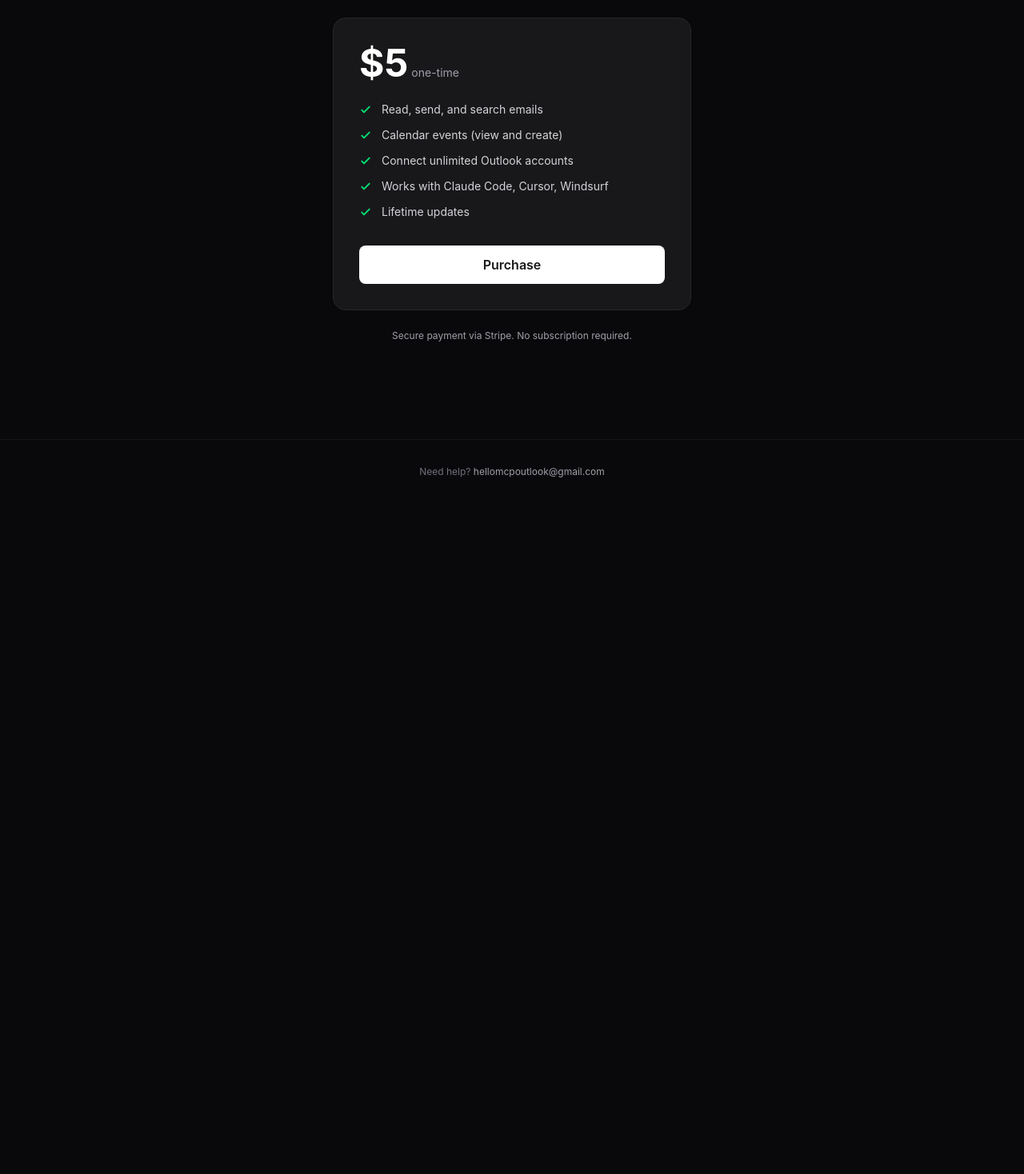
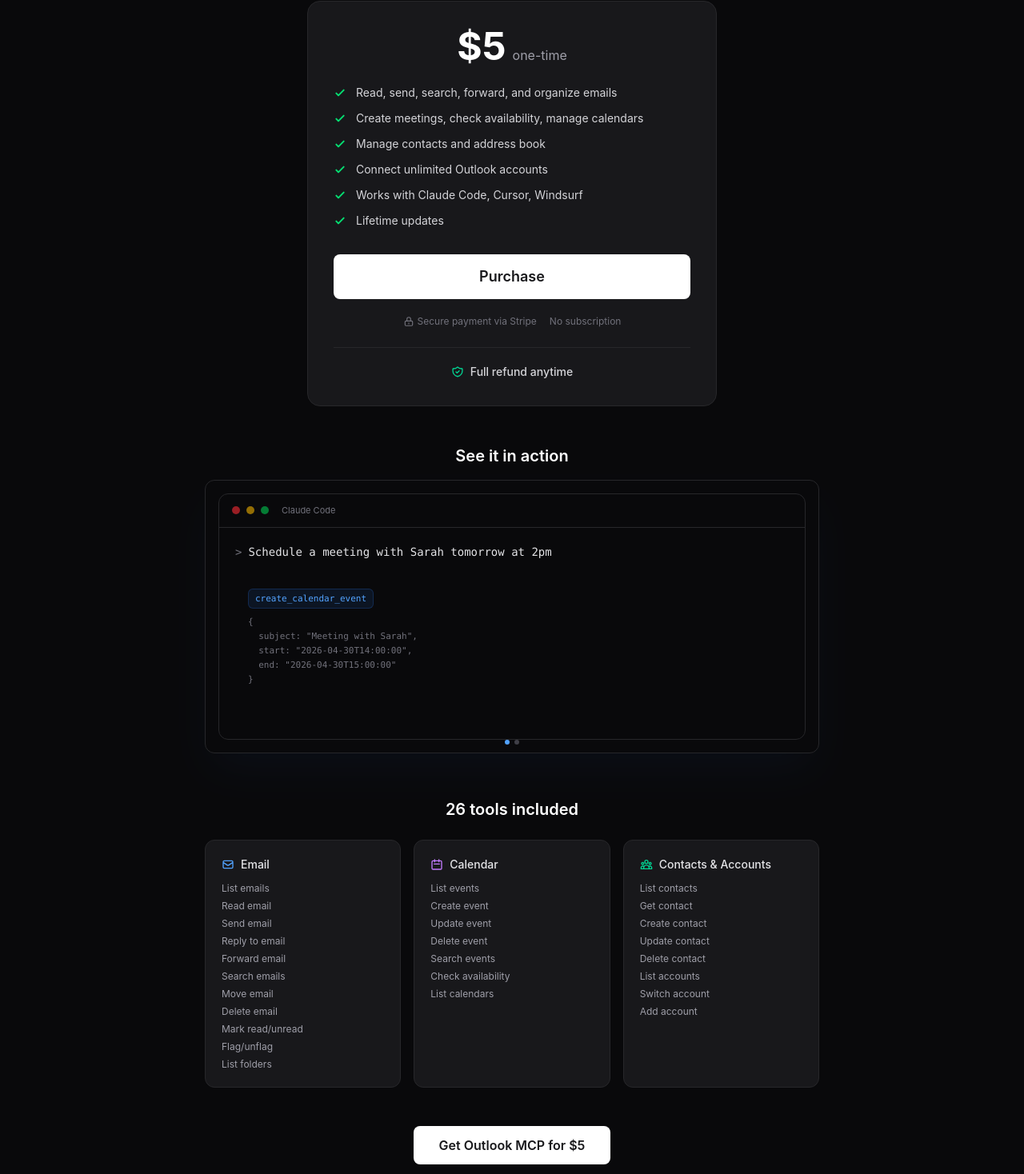
Before and after one commit to paytience/google-calendar-mcp, a Next.js app in the folder web/: page /pricing in a window 1280 px wide. Shown: the part 307-1775 px from the top of the page at 80% size. Before the commit the page ends 937 px from the top, so only its background shows below. Built offline with nearby package versions, Linux system fonts and the light colour scheme.

Commit message:
Redesign pricing page and fix tools list consistency
Improve pricing page layout with centered card, refund guarantee with
shield icon, tool categories in bordered cards with icons, and a second
CTA at page bottom. Fix tools count (26) and update success page to
list all 26 tools.

```diff
--- a/web/app/pricing/page.tsx
+++ b/web/app/pricing/page.tsx
@@ -2,7 +2,9 @@
 
 import { useSearchParams } from "next/navigation";
 import Link from "next/link";
-import { Suspense, useState } from "react";
+import { Suspense, useState, useEffect } from "react";
+import { track } from "@vercel/analytics";
+import { AnimatedDemo } from "../components/demo/animated-demo";
 
 function PricingContent() {
   const params = useSearchParams();
@@ -10,8 +12,13 @@
   const sessionId = params.get("session_id");
   const [loading, setLoading] = useState(false);
 
+  useEffect(() => {
+    track("pricing_page_view");
+  }, []);
+
   async function handleCheckout() {
     setLoading(true);
+    track("checkout_start");
     const sid = sessionId || crypto.randomUUID();
     const response = await fetch("/api/stripe/checkout", {
       method: "POST",
@@ -27,8 +34,8 @@
   }
 
   return (
-    <main className="flex flex-col items-center justify-center min-h-screen px-6">
-      <div className="max-w-md w-full">
+    <main className="flex flex-col items-center px-6 py-20">
+      <div className="max-w-3xl w-full">
         <Link href="/" className="text-sm text-zinc-400 hover:text-zinc-200 transition-colors mb-8 block">
           &larr; Back
         </Link>
@@ -39,60 +46,148 @@
           </div>
         )}
 
-        <h1 className="text-3xl font-bold tracking-tight mb-2">Get Outlook MCP</h1>
-        <p className="text-zinc-400 mb-8">One-time payment. Lifetime access. Unlimited accounts.</p>
+        <div className="text-center mb-10">
+          <h1 className="text-4xl font-bold tracking-tight mb-3">Get Outlook MCP</h1>
+          <p className="text-zinc-400 text-lg">One-time payment. Lifetime access. Unlimited accounts.</p>
+        </div>
 
-        <div className="rounded-2xl bg-zinc-900 border border-zinc-800 p-8">
-          <div className="flex items-baseline gap-1 mb-6">
+        {/* Pricing card */}
+        <div className="rounded-2xl bg-zinc-900 border border-zinc-800 p-8 mb-12 max-w-lg mx-auto">
+          <div className="flex items-baseline gap-2 mb-6 justify-center">
             <span className="text-5xl font-bold">$5</span>
-            <span className="text-zinc-400 text-sm">one-time</span>
+            <span className="text-zinc-400">one-time</span>
           </div>
 
           <ul className="space-y-3 mb-8">
-            <li className="flex items-center gap-3 text-sm text-zinc-300">
-              <svg className="w-4 h-4 text-green-400 shrink-0" fill="none" viewBox="0 0 24 24" stroke="currentColor" strokeWidth={3}>
-                <path strokeLinecap="round" strokeLinejoin="round" d="M5 13l4 4L19 7" />
-              </svg>
-              Read, send, and search emails
-            </li>
-            <li className="flex items-center gap-3 text-sm text-zinc-300">
-              <svg className="w-4 h-4 text-green-400 shrink-0" fill="none" viewBox="0 0 24 24" stroke="currentColor" strokeWidth={3}>
-                <path strokeLinecap="round" strokeLinejoin="round" d="M5 13l4 4L19 7" />
-              </svg>
-              Calendar events (view and create)
-            </li>
-            <li className="flex items-center gap-3 text-sm text-zinc-300">
-              <svg className="w-4 h-4 text-green-400 shrink-0" fill="none" viewBox="0 0 24 24" stroke="currentColor" strokeWidth={3}>
-                <path strokeLinecap="round" strokeLinejoin="round" d="M5 13l4 4L19 7" />
-              </svg>
-              Connect unlimited Outlook accounts
-            </li>
-            <li className="flex items-center gap-3 text-sm text-zinc-300">
-              <svg className="w-4 h-4 text-green-400 shrink-0" fill="none" viewBox="0 0 24 24" stroke="currentColor" strokeWidth={3}>
-                <path strokeLinecap="round" strokeLinejoin="round" d="M5 13l4 4L19 7" />
-              </svg>
-              Works with Claude Code, Cursor, Windsurf
-            </li>
-            <li className="flex items-center gap-3 text-sm text-zinc-300">
-              <svg className="w-4 h-4 text-green-400 shrink-0" fill="none" viewBox="0 0 24 24" stroke="currentColor" strokeWidth={3}>
-                <path strokeLinecap="round" strokeLinejoin="round" d="M5 13l4 4L19 7" />
-              </svg>
-              Lifetime updates
-            </li>
+            {[
+              "Read, send, search, forward, and organize emails",
+              "Create meetings, check availability, manage calendars",
+              "Manage contacts and address book",
+              "Connect unlimited Outlook accounts",
+              "Works with Claude Code, Cursor, Windsurf",
+              "Lifetime updates",
+            ].map((item) => (
+              <li key={item} className="flex items-center gap-3 text-sm text-zinc-300">
+                <svg className="w-4 h-4 text-green-400 shrink-0" fill="none" viewBox="0 0 24 24" stroke="currentColor" strokeWidth={3}>
+                  <path strokeLinecap="round" strokeLinejoin="round" d="M5 13l4 4L19 7" />
+                </svg>
+                {item}
+              </li>
+            ))}
           </ul>
 
           <button
             onClick={handleCheckout}
             disabled={loading}
-            className="w-full py-3 px-6 bg-white text-zinc-900 font-semibold rounded-lg hover:bg-zinc-200 transition-colors disabled:opacity-50 disabled:cursor-not-allowed"
+            className="w-full py-3.5 px-6 bg-white text-zinc-900 font-semibold rounded-lg hover:bg-zinc-200 transition-colors disabled:opacity-50 disabled:cursor-not-allowed text-lg"
           >
             {loading ? "Redirecting..." : "Purchase"}
           </button>
+
+          <div className="flex items-center justify-center gap-4 mt-5 text-xs text-zinc-500">
+            <span className="flex items-center gap-1">
+              <svg className="w-3.5 h-3.5" fill="none" viewBox="0 0 24 24" stroke="currentColor" strokeWidth={2}>
+                <path strokeLinecap="round" strokeLinejoin="round" d="M12 15v2m-6 4h12a2 2 0 002-2v-6a2 2 0 00-2-2H6a2 2 0 00-2 2v6a2 2 0 002 2zm10-10V7a4 4 0 00-8 0v4h8z" />
+              </svg>
+              Secure payment via Stripe
+            </span>
+            <span>No subscription</span>
+          </div>
+
+          {/* Refund guarantee inside card */}
+          <div className="mt-6 pt-5 border-t border-zinc-800 flex items-center justify-center gap-2">
+            <svg className="w-4 h-4 text-emerald-400 shrink-0" fill="none" viewBox="0 0 24 24" stroke="currentColor" strokeWidth={2}>
+              <path strokeLinecap="round" strokeLinejoin="round" d="M9 12l2 2 4-4m5.618-4.016A11.955 11.955 0 0112 2.944a11.955 11.955 0 01-8.618 3.04A12.02 12.02 0 003 9c0 5.591 3.824 10.29 9 11.622 5.176-1.332 9-6.03 9-11.622 0-1.042-.133-2.052-.382-3.016z" />
+            </svg>
+            <p className="text-sm text-zinc-300 font-medium">
+              Full refund anytime
+            </p>
+          </div>
         </div>
 
-        <p className="text-xs text-zinc-400 text-center mt-6">
-          Secure payment via Stripe. No subscription required.
-        </p>
+        {/* Demo */}
+        <div className="mb-14">
+          <h2 className="text-xl font-semibold mb-4 text-center">See it in action</h2>
+          <AnimatedDemo />
+        </div>
+
+        {/* Tools list */}
+        <div className="mb-12">
+          <h2 className="text-xl font-semibold mb-6 text-center">26 tools included</h2>
+          <div className="grid grid-cols-1 sm:grid-cols-3 gap-4">
+            {/* Email */}
+            <div className="rounded-xl bg-zinc-900 border border-zinc-800 p-5">
+              <div className="flex items-center gap-2 mb-3">
+                <svg className="w-4 h-4 text-blue-400" fill="none" viewBox="0 0 24 24" stroke="currentColor" strokeWidth={2}>
+                  <path strokeLinecap="round" strokeLinejoin="round" d="M3 8l7.89 5.26a2 2 0 002.22 0L21 8M5 19h14a2 2 0 002-2V7a2 2 0 00-2-2H5a2 2 0 00-2 2v10a2 2 0 002 2z" />
+                </svg>
+                <h3 className="font-medium text-zinc-200 text-sm">Email</h3>
+              </div>
+              <ul className="space-y-1.5 text-xs text-zinc-400">
+                <li>List emails</li>
+                <li>Read email</li>
+                <li>Send email</li>
+                <li>Reply to email</li>
+                <li>Forward email</li>
+                <li>Search emails</li>
+                <li>Move email</li>
+                <li>Delete email</li>
+                <li>Mark read/unread</li>
+                <li>Flag/unflag</li>
+                <li>List folders</li>
+              </ul>
+            </div>
+            {/* Calendar */}
+            <div className="rounded-xl bg-zinc-900 border border-zinc-800 p-5">
+              <div className="flex items-center gap-2 mb-3">
+                <svg className="w-4 h-4 text-purple-400" fill="none" viewBox="0 0 24 24" stroke="currentColor" strokeWidth={2}>
+                  <path strokeLinecap="round" strokeLinejoin="round" d="M8 7V3m8 4V3m-9 8h10M5 21h14a2 2 0 002-2V7a2 2 0 00-2-2H5a2 2 0 00-2 2v12a2 2 0 002 2z" />
+                </svg>
+                <h3 className="font-medium text-zinc-200 text-sm">Calendar</h3>
+              </div>
+              <ul className="space-y-1.5 text-xs text-zinc-400">
+                <li>List events</li>
+                <li>Create event</li>
+                <li>Update event</li>
+                <li>Delete event</li>
+                <li>Search events</li>
+                <li>Check availability</li>
+                <li>List calendars</li>
+              </ul>
+            </div>
+            {/* Contacts & Accounts */}
+            <div className="rounded-xl bg-zinc-900 border border-zinc-800 p-5">
+              <div className="flex items-center gap-2 mb-3">
+                <svg className="w-4 h-4 text-emerald-400" fill="none" viewBox="0 0 24 24" stroke="currentColor" strokeWidth={2}>
+                  <path strokeLinecap="round" strokeLinejoin="round" d="M17 20h5v-2a3 3 0 00-5.356-1.857M17 20H7m10 0v-2c0-.656-.126-1.283-.356-1.857M7 20H2v-2a3 3 0 015.356-1.857M7 20v-2c0-.656.126-1.283.356-1.857m0 0a5.002 5.002 0 019.288 0M15 7a3 3 0 11-6 0 3 3 0 016 0zm6 3a2 2 0 11-4 0 2 2 0 014 0zM7 10a2 2 0 11-4 0 2 2 0 014 0z" />
+                </svg>
+                <h3 className="font-medium text-zinc-200 text-sm">Contacts & Accounts</h3>
+              </div>
+              <ul className="space-y-1.5 text-xs text-zinc-400">
+                <li>List contacts</li>
+                <li>Get contact</li>
+                <li>Create contact</li>
+                <li>Update contact</li>
+                <li>Delete contact</li>
+                <li>List accounts</li>
+                <li>Switch account</li>
+                <li>Add account</li>
+              </ul>
+            </div>
+          </div>
+        </div>
+
+        {/* Bottom CTA */}
+        <div className="text-center">
+          <button
+            onClick={handleCheckout}
+            disabled={loading}
+            className="py-3 px-8 bg-white text-zinc-900 font-semibold rounded-lg hover:bg-zinc-200 transition-colors disabled:opacity-50 disabled:cursor-not-allowed"
+          >
+            {loading ? "Redirecting..." : "Get Outlook MCP for $5"}
+          </button>
+          <p className="text-xs text-zinc-500 mt-3">One-time payment. Full refund anytime.</p>
+        </div>
       </div>
     </main>
   );
--- a/web/app/success/page.tsx
+++ b/web/app/success/page.tsx
@@ -1,13 +1,20 @@
 "use client";
 
 import { useSearchParams } from "next/navigation";
-import { Suspense } from "react";
+import { Suspense, useEffect } from "react";
+import { track } from "@vercel/analytics";
 
 function SuccessContent() {
   const params = useSearchParams();
   const email = params.get("email");
   const error = params.get("error");
   const apiKey = params.get("key");
+
+  useEffect(() => {
+    if (!error && apiKey) {
+      track("purchase_complete");
+    }
+  }, [error, apiKey]);
 
   if (error) {
     return (
@@ -101,11 +108,25 @@
             <div>read_email</div>
             <div>send_email</div>
             <div>reply_to_email</div>
+            <div>forward_email</div>
             <div>search_emails</div>
             <div>move_email</div>
+            <div>delete_email</div>
+            <div>mark_email_read</div>
+            <div>flag_email</div>
+            <div>list_mail_folders</div>
             <div>list_calendar_events</div>
             <div>create_calendar_event</div>
-            <div>list_mail_folders</div>
+            <div>update_calendar_event</div>
+            <div>delete_calendar_event</div>
+            <div>search_calendar_events</div>
+            <div>get_free_busy</div>
+            <div>list_calendars</div>
+            <div>list_contacts</div>
+            <div>get_contact</div>
+            <div>create_contact</div>
+            <div>update_contact</div>
+            <div>delete_contact</div>
             <div>list_accounts</div>
             <div>switch_account</div>
             <div>add_account</div>
```
